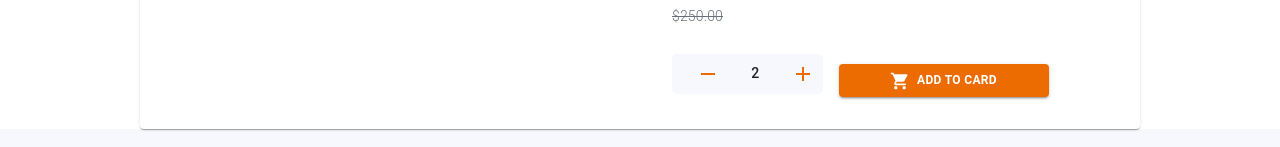
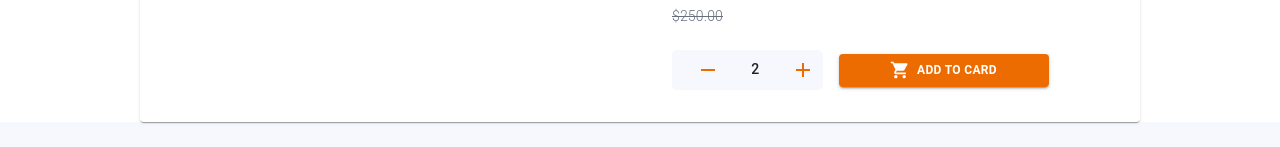
Before and after one commit to black-hole1378/product_landing_page, a Next.js app: page / in a window 1280 px wide. Shown: the part 433-580 px from the top of the page. Built offline with nearby package versions, Linux system fonts and the light colour scheme.

Commit message:
change saved

```diff
--- a/src/component/indexPage/ContentContainer.tsx
+++ b/src/component/indexPage/ContentContainer.tsx
@@ -85,7 +85,7 @@ const ContentContainer: NextPage = () => {
               </IconButton>
             </Grid>
           </ContainerWrapper>
-          <Grid item mt={{ xs: "14px" }} md={6} xs={12}>
+          <Grid item mt={{ xs: "14px", md: "0px" }} md={6} xs={12}>
             <Button
               variant="contained"
               sx={{ fontSize: "12px", fontWeight: "bolder", width: "100%" }}
```
